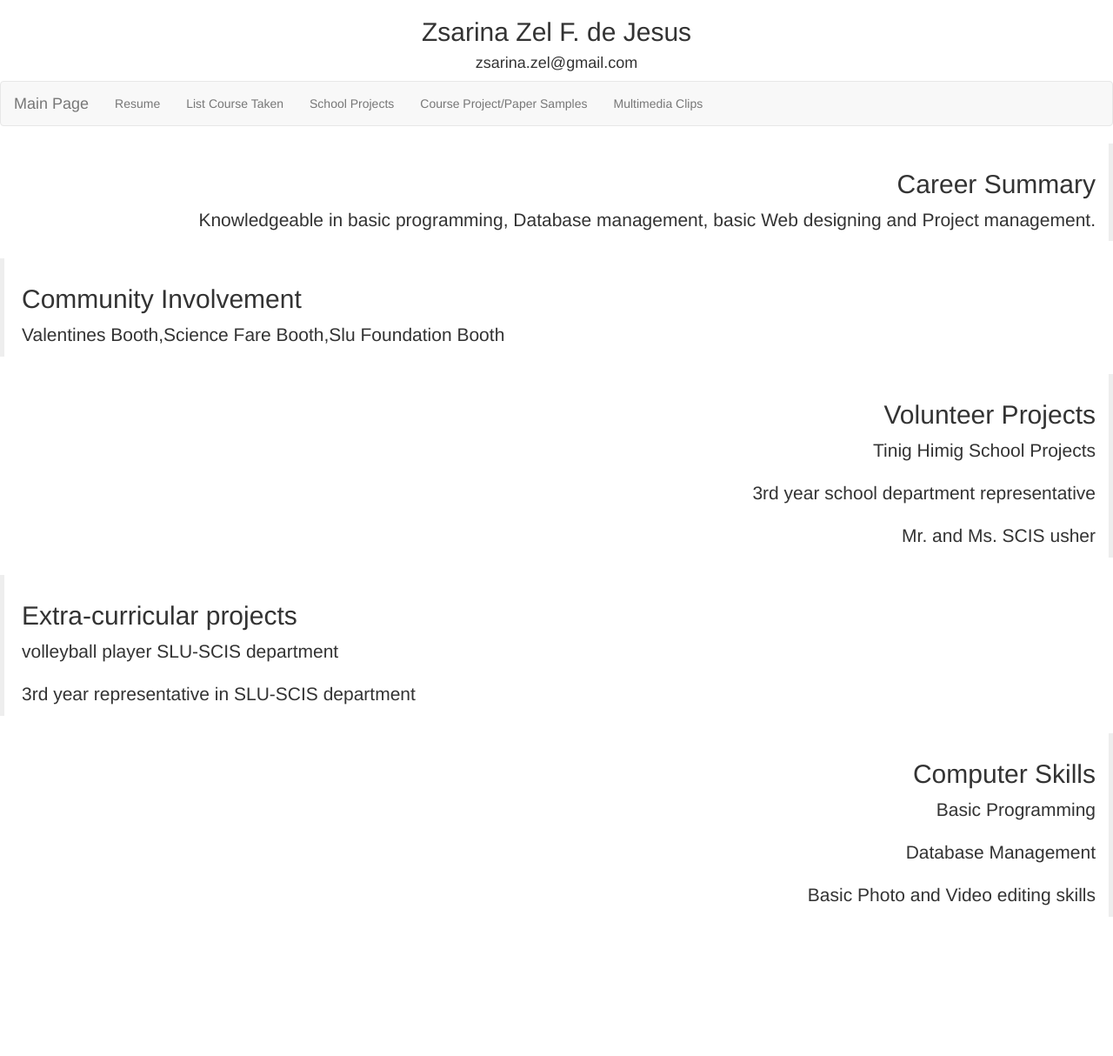
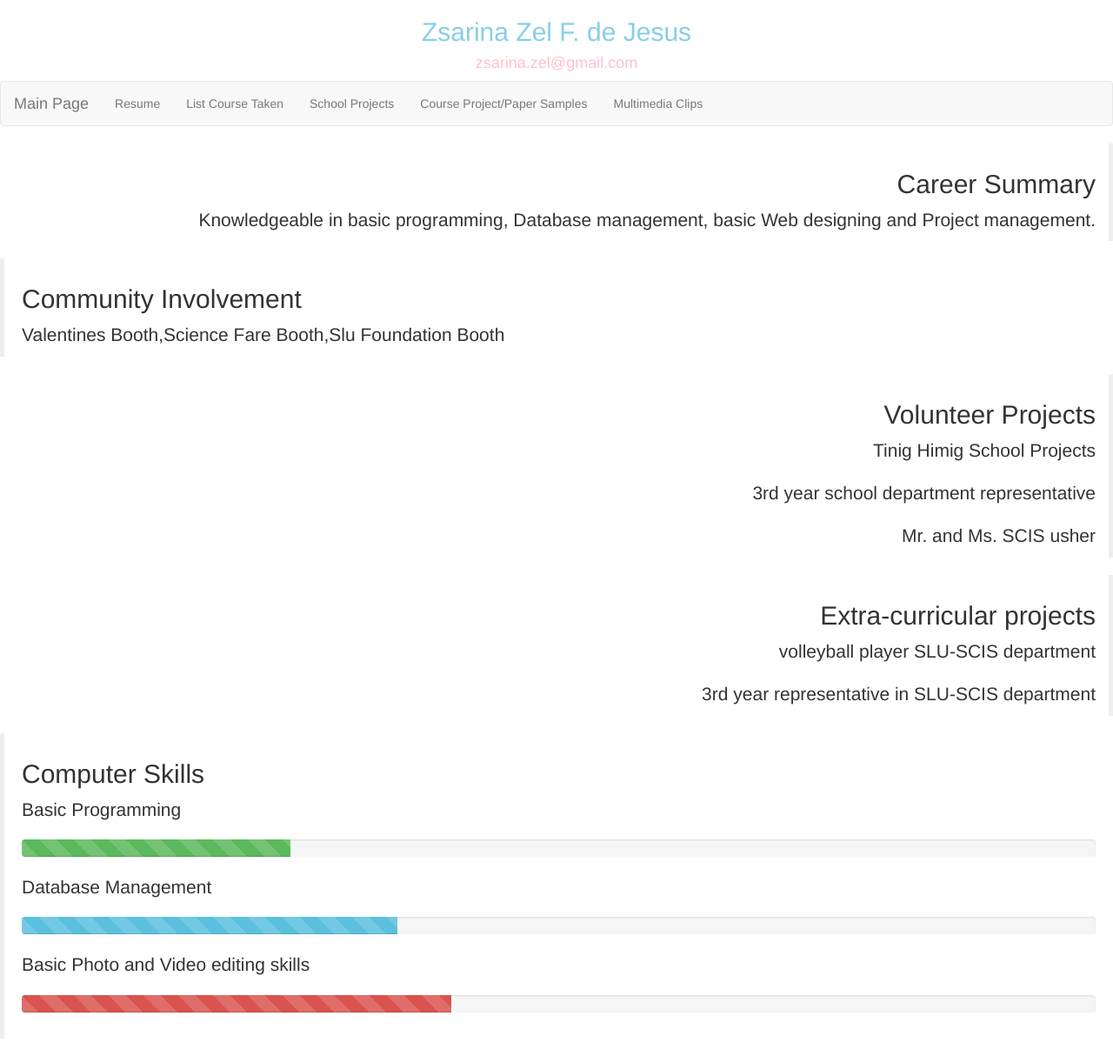
Before and after one commit to zsar16/portfolio, a plain HTML site: page index.html in a window 1280 px wide. Shown: the whole page at 87% size. Before the commit the page ends 1074 px from the top, so only its background shows below. Drawn offline with nearby package versions, Linux system fonts and the light colour scheme.

Commit message:
added content on index.html

```diff
--- a/index.html
+++ b/index.html
@@ -7,8 +7,8 @@
 
 	<body>
 	<center>
-		<h2>Zsarina Zel F. de Jesus</h2>
-		<h4>zsarina.zel@gmail.com</h4>
+		<h2 style="color:skyblue">Zsarina Zel F. de Jesus</h2>
+		<h4 style="color:pink">zsarina.zel@gmail.com</h4>
 	</center>
 
 <nav class="navbar navbar-default">
@@ -52,16 +52,25 @@
 			<p class="lead">3rd year school department representative</p>
 			<p class="lead">Mr. and Ms. SCIS usher</p>
   		</blockquote>
-		<blockquote>
+		<blockquote class="blockquote-reverse">
 			<h2>Extra-curricular projects</h2>
 			<p class="lead">volleyball player SLU-SCIS department</p>
 			<p class="lead">3rd year representative in SLU-SCIS department</p>
 		</blockquote>
-		<blockquote class="blockquote-reverse">
+		<blockquote>
 			<h2>Computer Skills</h2>
 			<p class="lead">Basic Programming</p>
+			<div class="progress progress-striped active">
+  				<div class="progress-bar progress-bar-success" style="width: 25%"></div>
+			</div>
 			<p class="lead">Database Management</p>
+			<div class="progress progress-striped active">
+  				<div class="progress-bar progress-bar-info" style="width: 35%"></div>
+			</div>
 			<p class="lead">Basic Photo and Video editing skills</p>
+			<div class="progress progress-striped active">
+  				<div class="progress-bar progress-bar-danger" style="width: 40%"></div>
+			</div>
 		</blockquote>
 	</body>
 </html>
```
